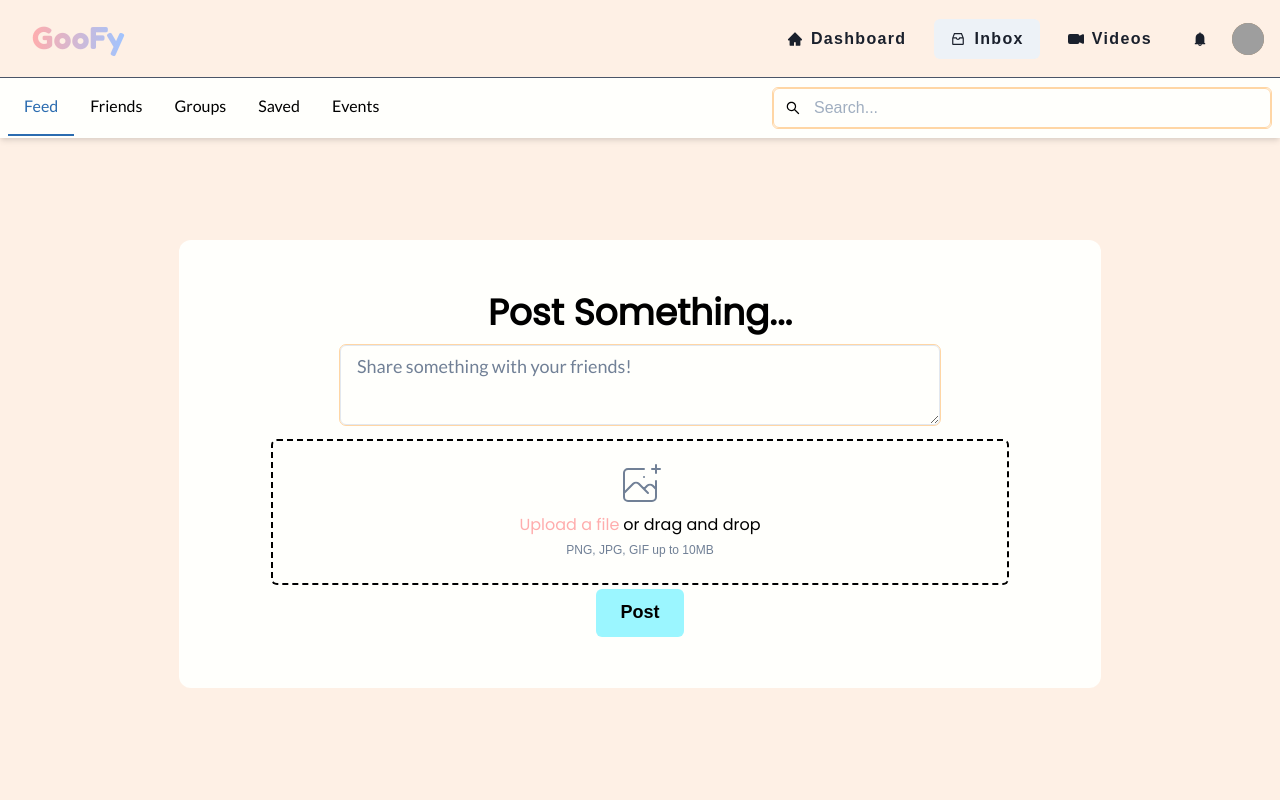
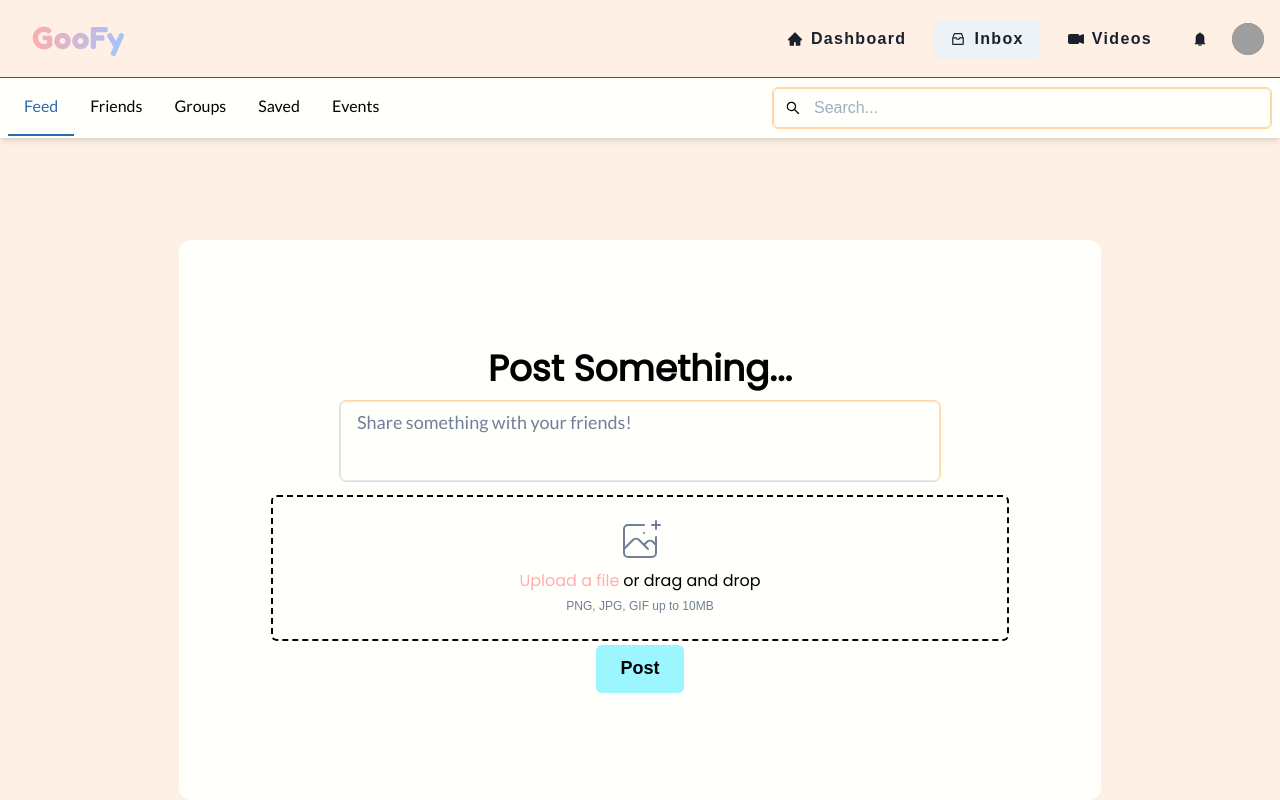
Before and after one commit to HariVP03/GooFy, a Next.js app: page / in a window 1280 px wide. Built offline with nearby package versions, Linux system fonts and the light colour scheme; grey boxes are pictures that could not be loaded; a web font is replaced by a local one.

Commit message:
fixed bug

```diff
--- a/src/components/CreatePost.tsx
+++ b/src/components/CreatePost.tsx
@@ -20,7 +20,7 @@ const CreatePost: React.FC = () => {
       justifyContent="center"
       alignItems="center"
       minW="90%"
-      maxH="80%"
+      minH="80%"
       bg="bg.1"
     >
       <Flex mb="10px" direction="column">
@@ -28,6 +28,7 @@ const CreatePost: React.FC = () => {
           Post Something...
         </Heading>
         <Textarea
+          resize="none"
           size="lg"
           minW="600px"
           textOverflow="wrap"
```
